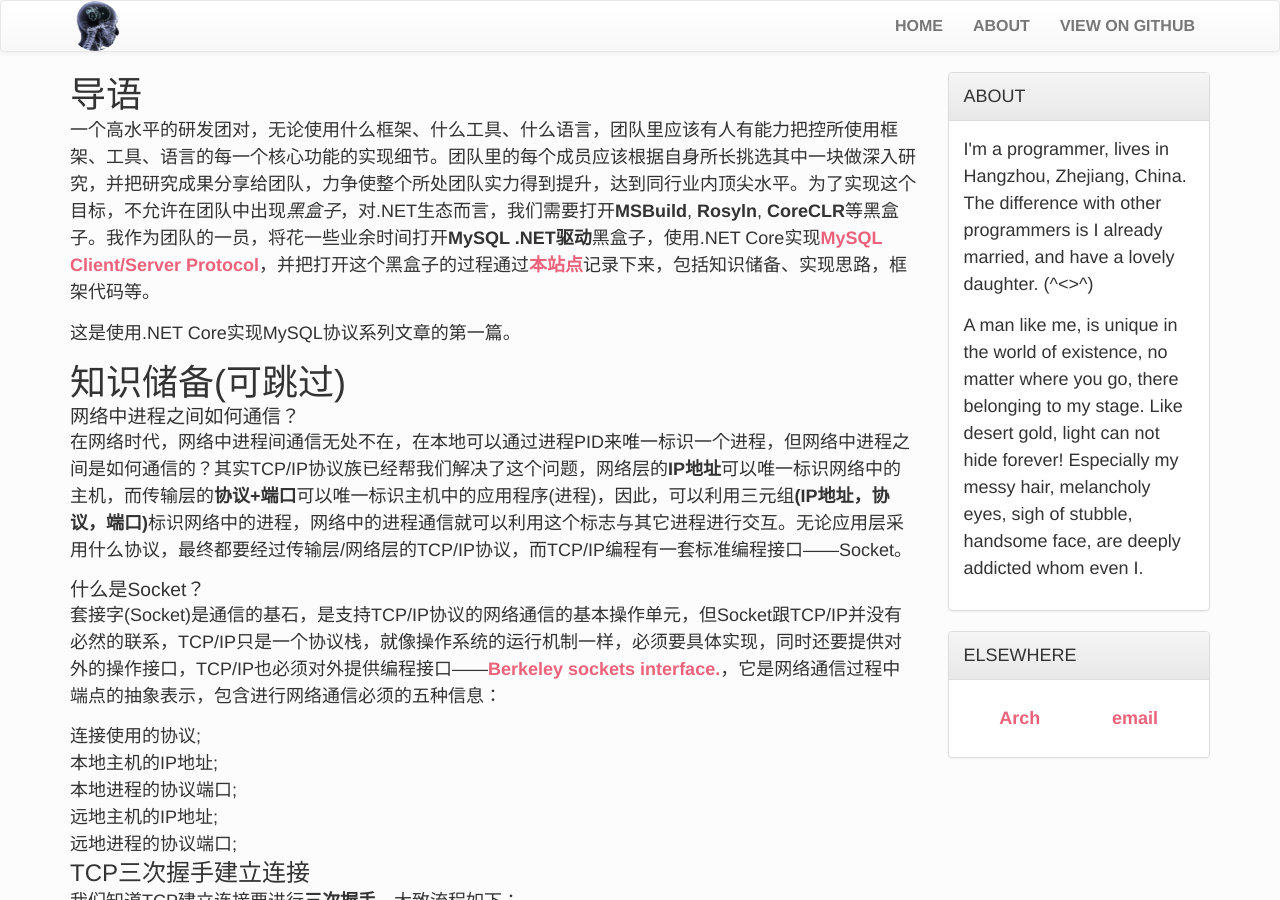
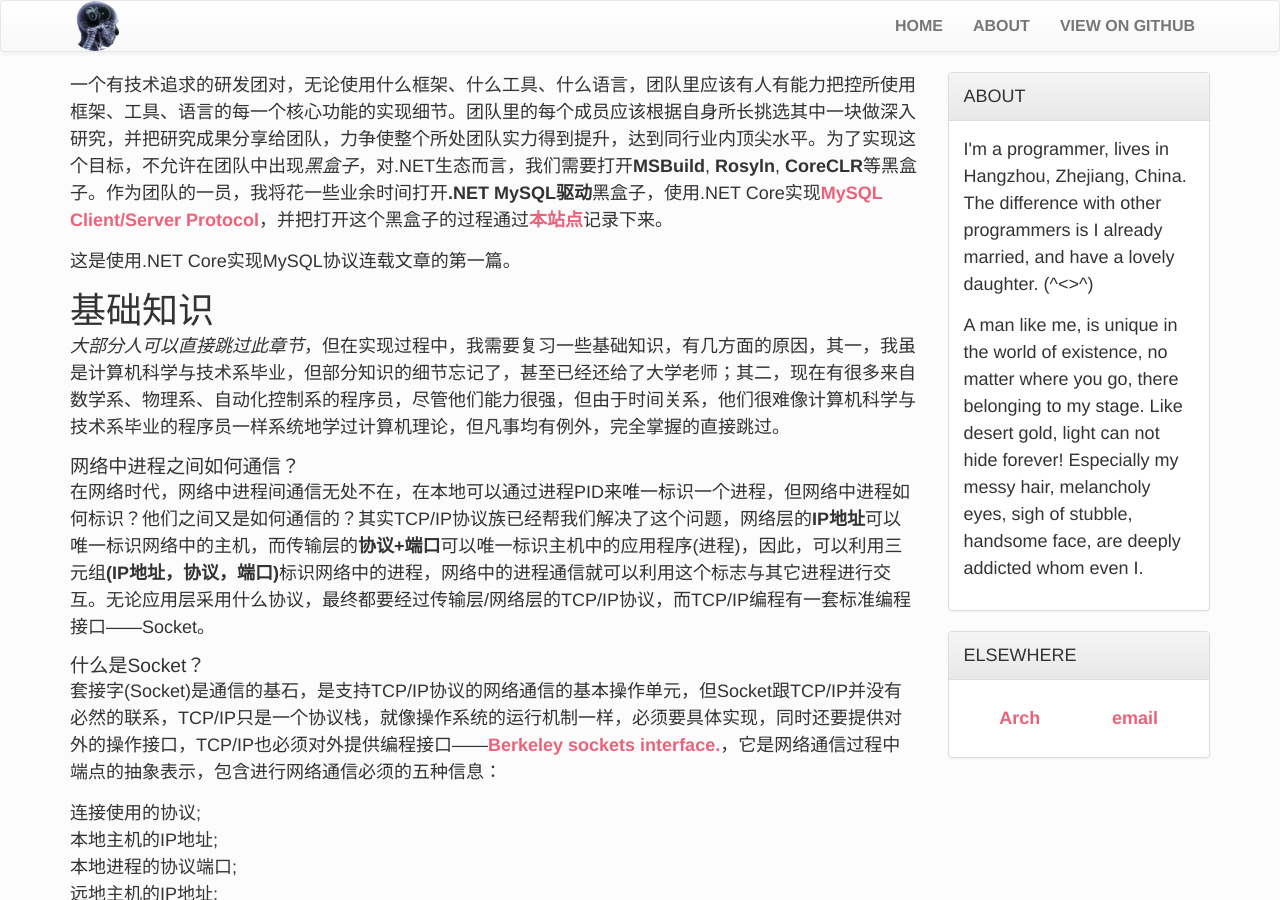
Before and after one commit to rigofunc/xyting.github.io, a Jekyll site: the page built from _posts/2017-02-18-.NET-Core-MySql-Protocol-1.md, in a window 1280 px wide and 900 px high. Built offline with Jekyll 4.4.1, drawn with Linux system fonts in a browser that asks for light colours; some of the changed text lies outside the part shown.

Commit message:
fix: update 2017-01-18 post content.

````diff
--- a/_posts/2017-02-18-.NET-Core-MySql-Protocol-1.md
+++ b/_posts/2017-02-18-.NET-Core-MySql-Protocol-1.md
@@ -3,16 +3,17 @@
 title: MySQL协议.NET Core实现(一)
 ---
 
-# 导语
-一个高水平的研发团对，无论使用什么框架、什么工具、什么语言，团队里应该有人有能力把控所使用框架、工具、语言的每一个核心功能的实现细节。团队里的每个成员应该根据自身所长挑选其中一块做深入研究，并把研究成果分享给团队，力争使整个所处团队实力得到提升，达到同行业内顶尖水平。为了实现这个目标，不允许在团队中出现*黑盒子*，对.NET生态而言，我们需要打开**MSBuild**, **Rosyln**, **CoreCLR**等黑盒子。我作为团队的一员，将花一些业余时间打开**MySQL .NET驱动**黑盒子，使用.NET Core实现[MySQL Client/Server Protocol](https://dev.mysql.com/doc/internals/en/client-server-protocol.html)，并把打开这个黑盒子的过程通过[本站点](http://www.xyting.org)记录下来，包括知识储备、实现思路，框架代码等。
+一个有技术追求的研发团对，无论使用什么框架、什么工具、什么语言，团队里应该有人有能力把控所使用框架、工具、语言的每一个核心功能的实现细节。团队里的每个成员应该根据自身所长挑选其中一块做深入研究，并把研究成果分享给团队，力争使整个所处团队实力得到提升，达到同行业内顶尖水平。为了实现这个目标，不允许在团队中出现*黑盒子*，对.NET生态而言，我们需要打开**MSBuild**, **Rosyln**, **CoreCLR**等黑盒子。作为团队的一员，我将花一些业余时间打开**.NET MySQL驱动**黑盒子，使用.NET Core实现[MySQL Client/Server Protocol](https://dev.mysql.com/doc/internals/en/client-server-protocol.html)，并把打开这个黑盒子的过程通过[本站点](http://www.xyting.org)记录下来。
 
-这是使用.NET Core实现MySQL协议系列文章的第一篇。
+这是使用.NET Core实现MySQL协议连载文章的第一篇。
 
-# 知识储备(可跳过)
+# 基础知识
+
+*大部分人可以直接跳过此章节*，但在实现过程中，我需要复习一些基础知识，有几方面的原因，其一，我虽是计算机科学与技术系毕业，但部分知识的细节忘记了，甚至已经还给了大学老师；其二，现在有很多来自数学系、物理系、自动化控制系的程序员，尽管他们能力很强，但由于时间关系，他们很难像计算机科学与技术系毕业的程序员一样系统地学过计算机理论，但凡事均有例外，完全掌握的直接跳过。
 
 ## 网络中进程之间如何通信？
 
-在网络时代，网络中进程间通信无处不在，在本地可以通过进程PID来唯一标识一个进程，但网络中进程之间是如何通信的？其实TCP/IP协议族已经帮我们解决了这个问题，网络层的**IP地址**可以唯一标识网络中的主机，而传输层的**协议+端口**可以唯一标识主机中的应用程序(进程)，因此，可以利用三元组**(IP地址，协议，端口)**标识网络中的进程，网络中的进程通信就可以利用这个标志与其它进程进行交互。无论应用层采用什么协议，最终都要经过传输层/网络层的TCP/IP协议，而TCP/IP编程有一套标准编程接口——Socket。
+在网络时代，网络中进程间通信无处不在，在本地可以通过进程PID来唯一标识一个进程，但网络中进程如何标识？他们之间又是如何通信的？其实TCP/IP协议族已经帮我们解决了这个问题，网络层的**IP地址**可以唯一标识网络中的主机，而传输层的**协议+端口**可以唯一标识主机中的应用程序(进程)，因此，可以利用三元组**(IP地址，协议，端口)**标识网络中的进程，网络中的进程通信就可以利用这个标志与其它进程进行交互。无论应用层采用什么协议，最终都要经过传输层/网络层的TCP/IP协议，而TCP/IP编程有一套标准编程接口——Socket。
 
 ## 什么是Socket？
 
@@ -82,15 +83,7 @@
 
 ## MySQL协议中使用到的基本类型
 
-[MySQL官网链接](https://dev.mysql.com/doc/internals/en/basic-types.html)
-
-这里的信息**很重要**，能不能理解后续代码，这里是关键点之一，务必铭记于心。
-
-这里的信息**很重要**，能不能理解后续代码，这里是关键点之一，务必铭记于心。
-
-这里的信息**很重要**，能不能理解后续代码，这里是关键点之一，务必铭记于心。
-
-重要的事情说三遍。
+*友情提示：* [基本类型](https://dev.mysql.com/doc/internals/en/basic-types.html)很重要，是关键知识点之一，对理解代码有帮助。
 
 ### 整型值
 
@@ -144,7 +137,7 @@
 - 把MySQL协议报文包拆解成C#类型；
 - 把C#类型封装成MySQL协议报文包；
 
-这篇文章，我们先实现部分**把MySQL协议报文包拆解成C#类型**相关代码，Socket会把MySQL报文包以buffer(**byte[]**)的形式返回给我们，具体C#代码我们留到下一篇文章。通过把buffer(**byte[]**)一片一片地按照MySQL协议切下来(记录已经被切掉的位置**offset**以及buffer的最大位置**maxOffset**)，再把切片组装成C#类型，代码如下：
+这篇文章，我们先部分实现**把MySQL协议报文包拆解成C#类型**相关代码，Socket会把MySQL报文包以buffer(**byte[]**)的形式返回给我们，具体C#代码我们留到下一篇文章。通过把buffer(**byte[]**)一片一片地按照MySQL协议切下来(记录已经被切掉的位置**offset**以及buffer的最大位置**maxOffset**)，再把切片组装成C#类型，代码如下：
 
 ## 读取报文长度
 
@@ -205,7 +198,7 @@
 
 ## 读取整型值
 
-MySQL报文中整型值分别有1、2、3、4、8字节长度，使用小字节序传输（注意上面代码**位移**操作符）。
+MySQL报文中整型值分别有1、2、3、4、8字节长度，使用小字节序传输（注意上面代码**位移**操作符）。3字节长度的整数值，需要使用C#的Int32、UInt32来存储，由上面`public uint ReadFixedLengthUInt32(int readByteCount)`实现，其它实现代码如下：
 
 ```csharp
 public byte ReadByte()
````
